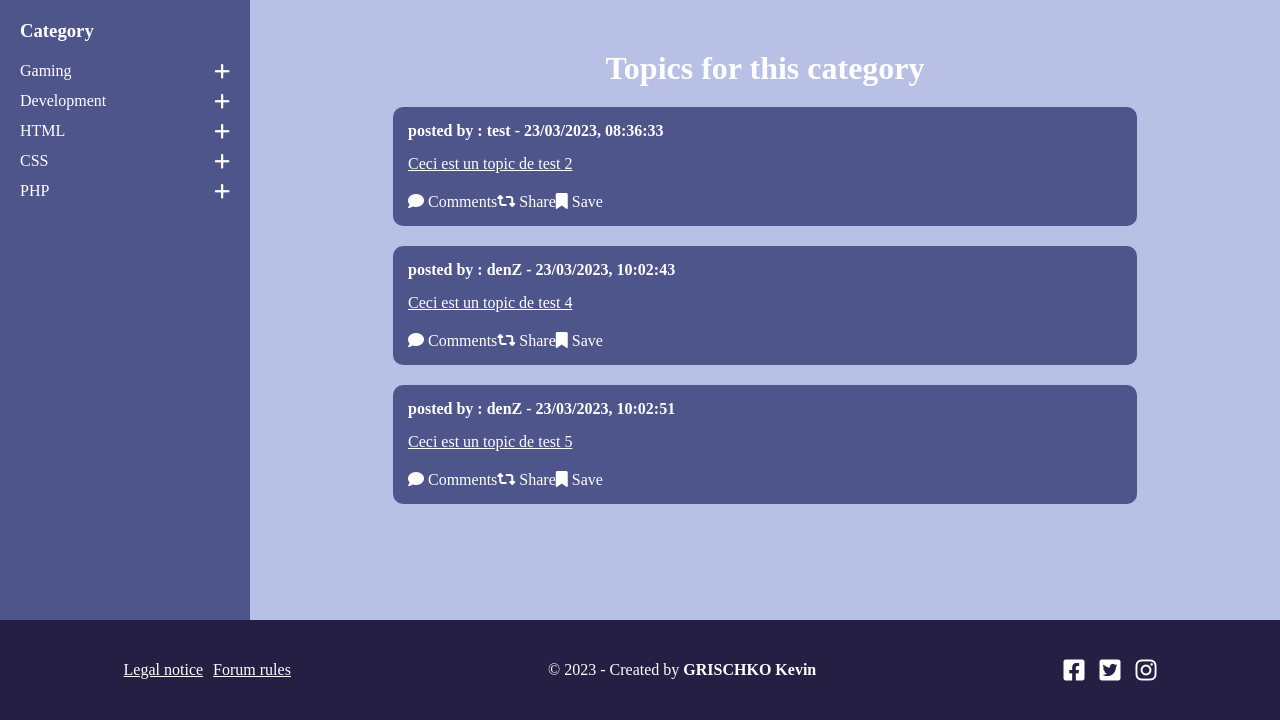
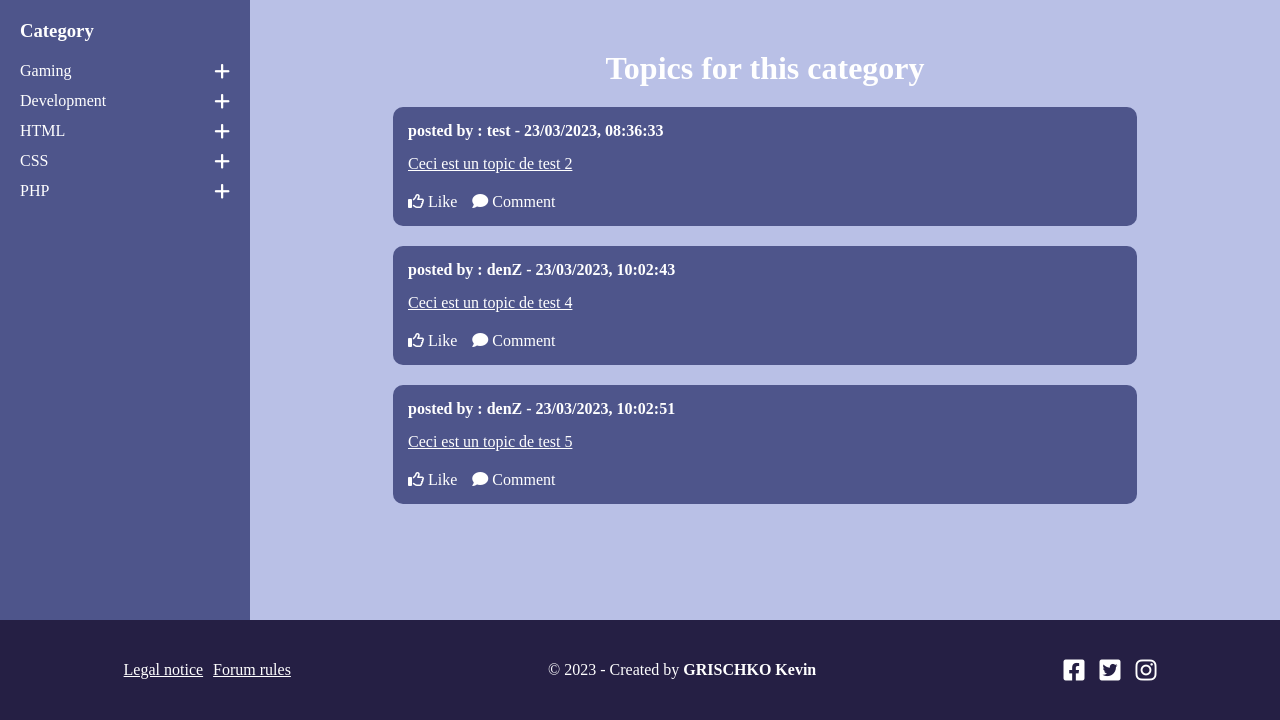
Before and after one commit to DenZaiyy/SQL_Forum, a PHP site: page /index.php?ctrl=forum&action=detailCategory&id=1 in a window 1280 px wide. Shown: the part 80-800 px from the top of the page. Run offline with PHP 8.4, Linux system fonts and the light colour scheme; data comes from the database, SQL or seed files in the repository; some libraries are stand-ins or nearby versions.

Commit message:
add  Comment form and update style of topics

```diff
--- a/controller/ForumController.php
+++ b/controller/ForumController.php
@@ -6,6 +6,7 @@ use App\Session;
 use App\AbstractController;
 use App\ControllerInterface;
 use Model\Managers\CategoryManager;
+use Model\Managers\LikeManager;
 use Model\Managers\TopicManager;
 use Model\Managers\PostManager;
 use Model\Managers\UserManager;
@@ -13,18 +14,18 @@ use Model\Managers\UserManager;
 class ForumController extends AbstractController implements ControllerInterface
 {
 
-    // public function index()
-    // {
+    public function index()
+    {
 
-    //     $topicManager = new TopicManager();
+        $topicManager = new TopicManager();
 
-    //     return [
-    //         "view" => VIEW_DIR . "topic/listTopics.php",
-    //         "data" => [
-    //             "topics" => $topicManager->findAll(["date", "DESC"])
-    //         ]
-    //     ];
-    // }
+        return [
+            "view" => VIEW_DIR . "topic/listTopics.php",
+            "data" => [
+                "topics" => $topicManager->findAll(["date", "DESC"])
+            ]
+        ];
+    }
 
     //List of topics
     public function listTopics()
@@ -44,13 +45,15 @@ class ForumController extends AbstractController implements ControllerInterface
     {
         $topicManager = new TopicManager();
         $postManager = new PostManager();
+        $likeManager = new LikeManager();
 
         return [
             "view" => VIEW_DIR . "topic/detailTopic.php",
             "data" => [
                 "topic" => $topicManager->findOneById($id),
                 "firstMessage" => $postManager->findFirstById($id),
-                "findComments" => $postManager->findAllById($id)
+                "findComments" => $postManager->findAllById($id),
+                "like" => $likeManager->updateLikes($id)
             ]
         ];
     }
@@ -75,4 +78,41 @@ class ForumController extends AbstractController implements ControllerInterface
             ]
         ];
     }
+
+    //Form for adding new comment to topic
+    public function addComment()
+    {
+        return [
+            "view" => VIEW_DIR . "topic/addComment.php"
+        ];
+    }
+
+    //Function like for topics
+    public function like()
+    {
+        $likeManager = new LikeManager();
+
+        $user = SESSION::getUser()->getId();
+
+        $topic = $_GET['id'];
+
+        $userLiked = $likeManager->findOneByPseudo($user);
+        $topicLiked = $likeManager->findOneByTopic($topic);
+
+        if (!$userLiked || !$topicLiked) {
+            $likeManager->add(
+                [
+                    "user_id" => $user,
+                    "topic_id" => $topic,
+                ]
+            );
+
+            $this->redirectTo("forum", "detailTopic", $topic);
+        } else {
+            $likeManager->deleteLike($topic, $user);
+            $this->redirectTo("forum", "detailTopic", $topic);
+        }
+
+        $likeManager->updateLikes($topic);
+    }
 }
--- a/view/category/detailCategory.php
+++ b/view/category/detailCategory.php
@@ -15,22 +15,16 @@ if ($topics) { ?>
                 </a>
             </div>
             <div class="btns">
+                <div class="like">
+                    <a href="">
+                        <i class="fa-regular fa-thumbs-up"></i>
+                        Like
+                    </a>
+                </div>
                 <div class="comments">
                     <a href="">
                         <i class="fa-solid fa-comment"></i>
-                        Comments
-                    </a>
-                </div>
-                <div class="share">
-                    <a href="">
-                        <i class="fa-solid fa-retweet"></i>
-                        Share
-                    </a>
-                </div>
-                <div class="save">
-                    <a href="">
-                        <i class="fa-solid fa-bookmark"></i>
-                        Save
+                        Comment
                     </a>
                 </div>
             </div>
--- /dev/null
+++ b/view/topic/addComment.php
@@ -0,0 +1,6 @@
+<?php
+$title = "Add new comment";
+?>
+
+<h1>Adding comment</h1>
+<textarea name="comment" cols="30" rows="10" placeholder="Write your comment here..."></textarea>
```
